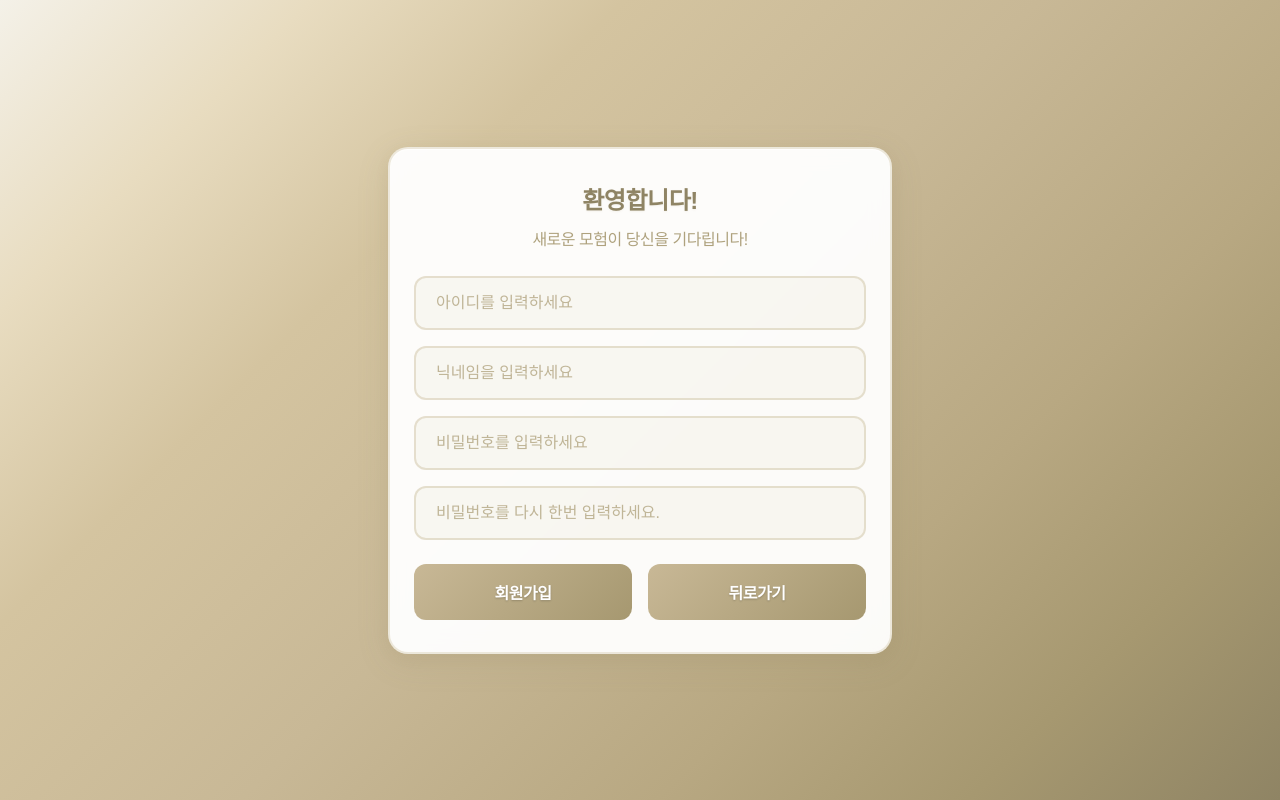
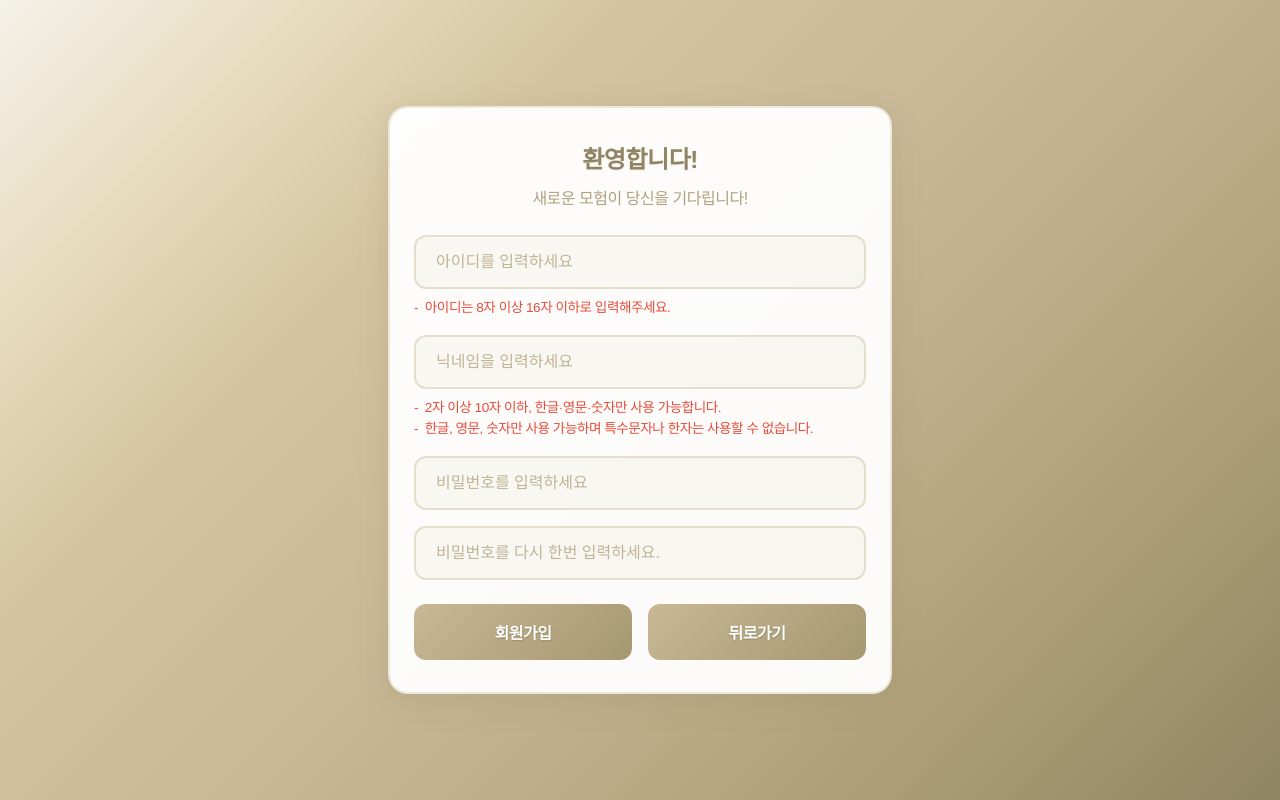
Before and after one commit to Blowhooo/cms, a Next.js app in the folder front/: page /register in a window 1280 px wide. Built offline with nearby package versions, Linux system fonts and the light colour scheme.

Commit message:
250627 - 폴더 리팩토링 / 컴포넌트 코드  수정

```diff
--- a/front/src/app/register/page.js
+++ b/front/src/app/(auth)/register/page.js
@@ -1,4 +1,4 @@
-import Register from "@/components/common/Register";
+import Register from "@/components/features/Register";
 
 export const metadata = {
   title: "완자와 주누의 Next 탐험 - 회원가입",
@@ -9,9 +9,7 @@ export const metadata = {
 const page = () => {
   return (
     <>
-      <main id="app" role="main" aria-label="회원가입 페이지">
-        <Register/>
-      </main>
+      <Register/>
     </>
   );
 }
--- a/front/src/app/layout.js
+++ b/front/src/app/layout.js
@@ -2,12 +2,14 @@ import { Noto_Sans_KR } from 'next/font/google';
 import "@/styles/globals.scss";
 import "@/styles/utility.scss";
 import "@/styles/layout.scss";
+import AppMain from '@/components/layout/AppMain';
 
 const noto = Noto_Sans_KR({
   subsets: ['latin'],
   weight: ['100', '200', '300', '400', '500', '600', '700', '800', '900'],
   display: 'swap',
 });
+
 
 export const metadata = {
   title: "완자와 주누의 Next 탐험",
@@ -22,9 +24,7 @@ export default function RootLayout({ children }) {
       <body>
         {/* <a href="#wrapper" className="skip-link" aria-label="메인 콘텐츠로 바로가기">메인 콘텐츠로 바로가기</a> */}
         <div id="layout">
-
-            {children}
-
+          <AppMain>{children}</AppMain>
         </div>
       </body>
     </html>
--- a/front/src/app/page.js
+++ b/front/src/app/page.js
@@ -1,4 +1,4 @@
-import Login from "@/components/common/Login";
+import Login from "@/components/features/Login";
 
 export const metadata = {
   title: "완자와 주누의 Next 탐험 - 로그인",
@@ -9,9 +9,9 @@ export const metadata = {
 const page = () => {
   return (
     <>
-      <main id="app" className="app" role="main" aria-label="로그인 페이지">
+
         <Login/>
-      </main>
+
     </>
   );
 }
--- a/front/src/components/common/Login/Form.js
+++ b/front/src/components/features/Login/LoginForm.js
@@ -1,7 +1,7 @@
 import Link from 'next/link';
 import Input from '@/components/ui/Input';
 import Button from '@/components/ui/Button';
-import '@/components/common/styles/login.scss';
+
 
 const formSet = [
   {
@@ -22,7 +22,7 @@ const formSet = [
   },
 ]
 
-const Form = () => {
+const LoginForm = () => {
   return (
     <form
       className="login-form"
@@ -86,4 +86,4 @@ const Form = () => {
   );
 };
 
-export default Form;
+export default LoginForm;
--- a/front/src/components/common/Login/index.js
+++ b/front/src/components/features/Login/index.js
@@ -1,5 +1,5 @@
-import Form from './Form'
-import '@/components/common/styles/login.scss';
+import LoginForm from './LoginForm'
+
 
 const Login = () => {
   return (
@@ -13,7 +13,7 @@ const Login = () => {
             새로운 모험이 당신을 기다립니다
           </p>
         </div>
-        <Form />
+        <LoginForm />
       </div>
     </section>
   )
--- a/front/src/components/common/Register/Form.js
+++ b/front/src/components/features/Register/RegisterForm.js
@@ -1,7 +1,6 @@
 import Link from 'next/link';
 import Input from '@/components/ui/Input';
 import Button from '@/components/ui/Button';
-import '@/components/common/styles/login.scss';
 
 const formSet = [
   {
@@ -10,7 +9,8 @@ const formSet = [
     name: "username",
     type: "text",
     placeholder: "아이디를 입력하세요",
-    labelText: "아이디"
+    labelText: "아이디",
+    alert: "아이디는 8자 이상 16자 이하로 입력해주세요."
   },
   {
     tag: "label",
@@ -18,7 +18,11 @@ const formSet = [
     name: "nickname",
     type: "text",
     placeholder: "닉네임을 입력하세요",
-    labelText: "닉네임"
+    labelText: "닉네임",
+    alert: [
+      "2자 이상 10자 이하, 한글·영문·숫자만 사용 가능합니다.",
+      "한글, 영문, 숫자만 사용 가능하며 특수문자나 한자는 사용할 수 없습니다."
+    ]
   },
   {
     tag: "label",
@@ -41,7 +45,7 @@ const formSet = [
 const btnSet = [
   {
     as: Link,
-    href: "/success",
+    href: "/register/success",
     key: "register",
     text: "회원가입",
     variant: "primary"
@@ -55,7 +59,7 @@ const btnSet = [
   }
 ];
 
-const Form = () => {
+const RegisterForm = () => {
   return (
     <form
       className="login-form"
@@ -73,7 +77,7 @@ const Form = () => {
 
           return (
             <WrapperTag
-              key={idx}
+              key={item.id}
               className="login-form__field"
               {...(item.tag === 'label' && { htmlFor: item.id })}
             >
@@ -85,6 +89,15 @@ const Form = () => {
                 placeholder={item.placeholder}
                 required
               />
+              {item.alert && (
+                <div className="login-form__alert" role="alert">
+                  {Array.isArray(item.alert) ? (
+                    item.alert.map(msg => <p key={msg} className="login-form__msg">{msg}</p>)
+                  ) : (
+                    <p className="login-form__msg">{item.alert}</p>
+                  )}
+                </div>
+              )}
             </WrapperTag>
           );
         })}
@@ -105,4 +118,4 @@ const Form = () => {
   );
 };
 
-export default Form;
+export default RegisterForm;
--- a/front/src/components/common/Register/index.js
+++ b/front/src/components/features/Register/index.js
@@ -1,5 +1,5 @@
-import Form from './Form'
-import '@/components/common/styles/login.scss';
+import RegisterForm from './RegisterForm'
+
 
 const Register = () => {
   return (
@@ -13,7 +13,7 @@ const Register = () => {
             새로운 모험이 당신을 기다립니다!
           </p>
         </div>
-        <Form/>
+        <RegisterForm/>
       </div>
     </section>
   )
--- a/front/src/components/common/styles/login.scss
+++ b/front/src/components/features/styles/login.scss
@@ -40,12 +40,21 @@
     padding:1.5rem 0;
   }
 
+  &__alert {
+    margin-top: 0.5rem;
+  }
+
 
   &__msg {
-    margin-top: 0.5rem;
+    display: flex;
+    gap:0.5em;
     font-size: 0.85rem;
     color: #e74c3c;
-    min-height: 1.2rem;
+    text-align:left;
+    line-height: 1.6;
+    &:before {
+      content:"-"
+    }
   }
 
   &__page {
--- /dev/null
+++ b/front/src/components/layout/AppMain.js
@@ -0,0 +1,33 @@
+'use client';
+import '@/components/features/styles/login.scss';
+import { usePathname } from 'next/navigation';
+import { useEffect, useState } from 'react';
+
+const routeLabels = {
+  '/register': '회원가입 페이지',
+  '/': '로그인 페이지',
+};
+
+const AppMain = ({ children }) => {
+  const pathname = usePathname();
+  const [ariaLabel, setAriaLabel] = useState('기본 페이지');
+
+  useEffect(() => {
+    // 경로 길이 순으로 정렬하여 더 구체적인 경로를 먼저 매칭
+    const sortedRoutes = Object.entries(routeLabels)
+      .sort(([a], [b]) => b.length - a.length);
+
+    const matchedRoute = sortedRoutes.find(([route]) => pathname === route || pathname.startsWith(route));
+    const newLabel = matchedRoute?.[1] ?? '기본 페이지';
+
+    setAriaLabel(newLabel);
+  }, [pathname]);
+
+  return (
+    <main id="app" className="app" role="main" aria-label={ariaLabel}>
+      {children}
+    </main>
+  );
+};
+
+export default AppMain;
--- a/front/src/components/ui/Button/Button.module.scss
+++ b/front/src/components/ui/Button/Button.module.scss
@@ -2,6 +2,7 @@
 
 .btn {
     position: relative;
+    display: inline-block;
     z-index: 0;
     width: 100%;
     padding: 1em;
```
Also changed, not shown: front/src/app/(auth)/register/success/page.js (added, +30 -0 lines).
